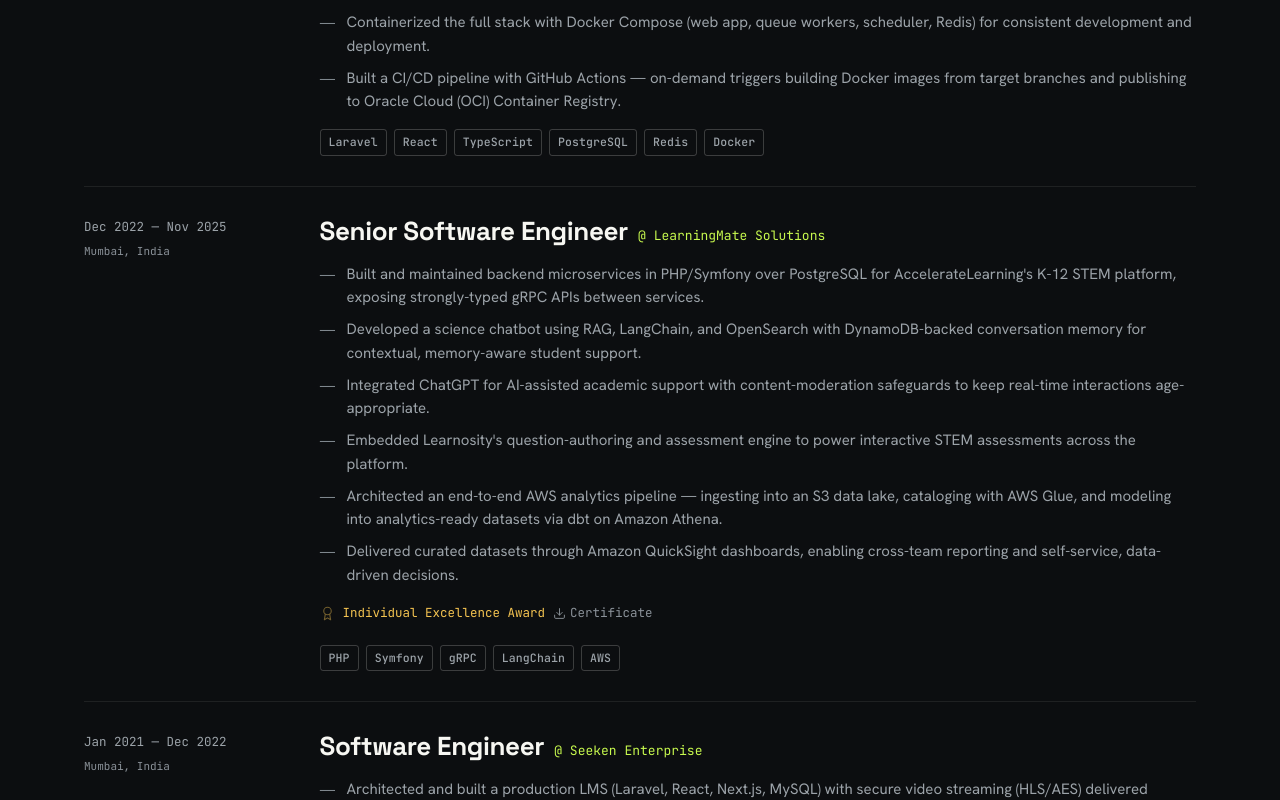
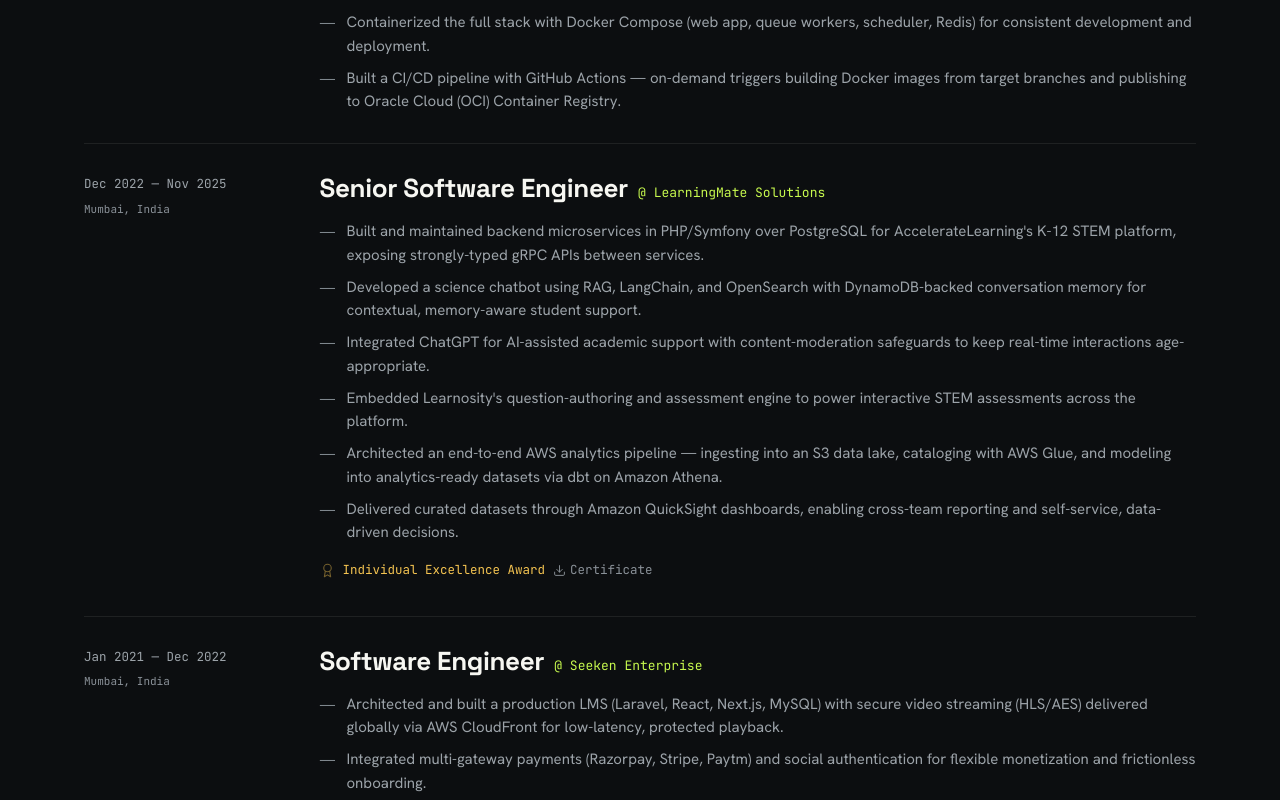
Before and after one commit to sfahadco/career-portfolio, a React (Vite) app: page / in a window 1280 px wide. Shown: the part 3260-4060 px from the top of the page. Built offline with nearby package versions, Linux system fonts and the light colour scheme; no server answers.

Commit message:
Improved UI

```diff
--- a/src/components/Experience.jsx
+++ b/src/components/Experience.jsx
@@ -2,7 +2,7 @@
    Vertical career timeline + an education footnote. Rows come from
    PORTFOLIO.experience; education from PORTFOLIO.education.
    ──────────────────────────────────────────────────────────────────────── */
-import { SectionLabel, Tag, Badge } from '../ds';
+import { SectionLabel, Badge } from '../ds';
 import { PORTFOLIO } from '../data.js';
 import { Ic } from '../icons.js';
 
@@ -55,9 +55,6 @@
                     </div>
                   )
                 )}
-                <div style={{ display: 'flex', flexWrap: 'wrap', gap: 7, marginTop: 16 }}>
-                  {job.stack.map((s) => <Tag key={s} size="sm">{s}</Tag>)}
-                </div>
               </div>
             </div>
           ))}
```
